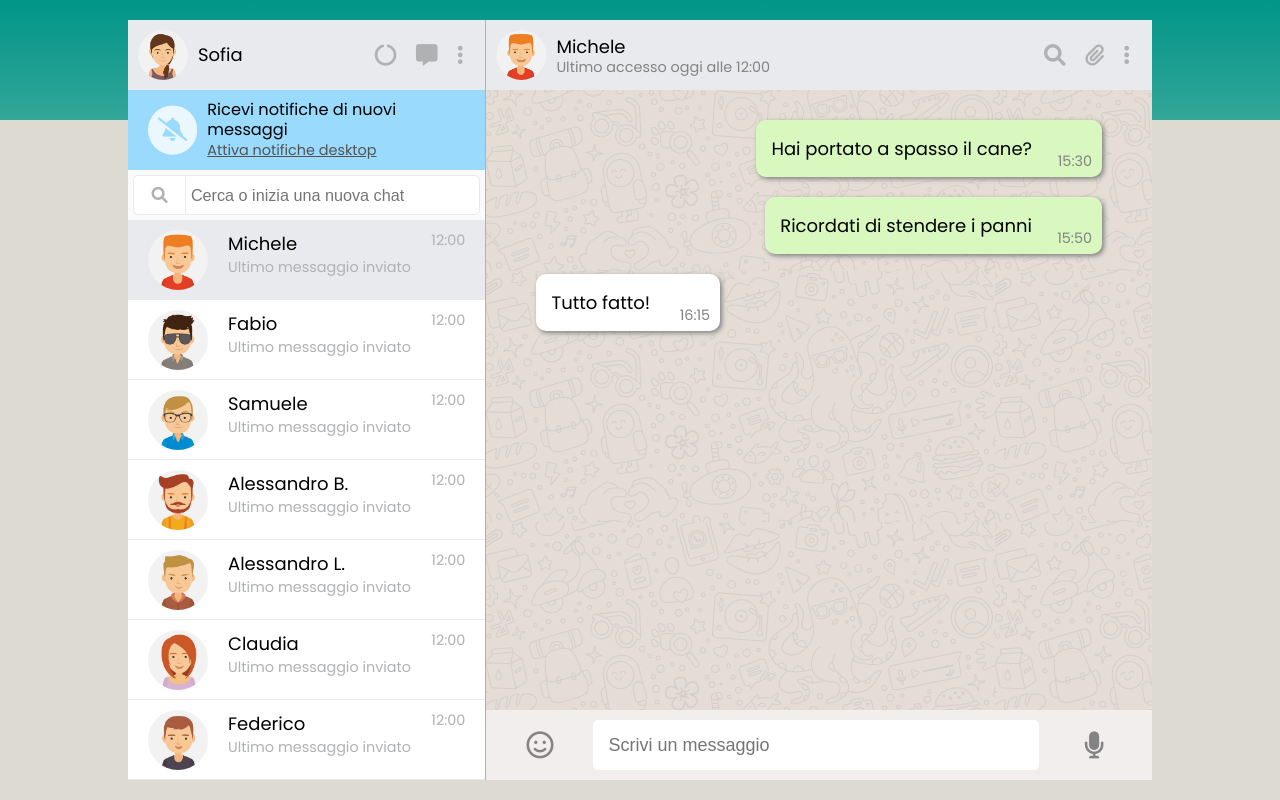
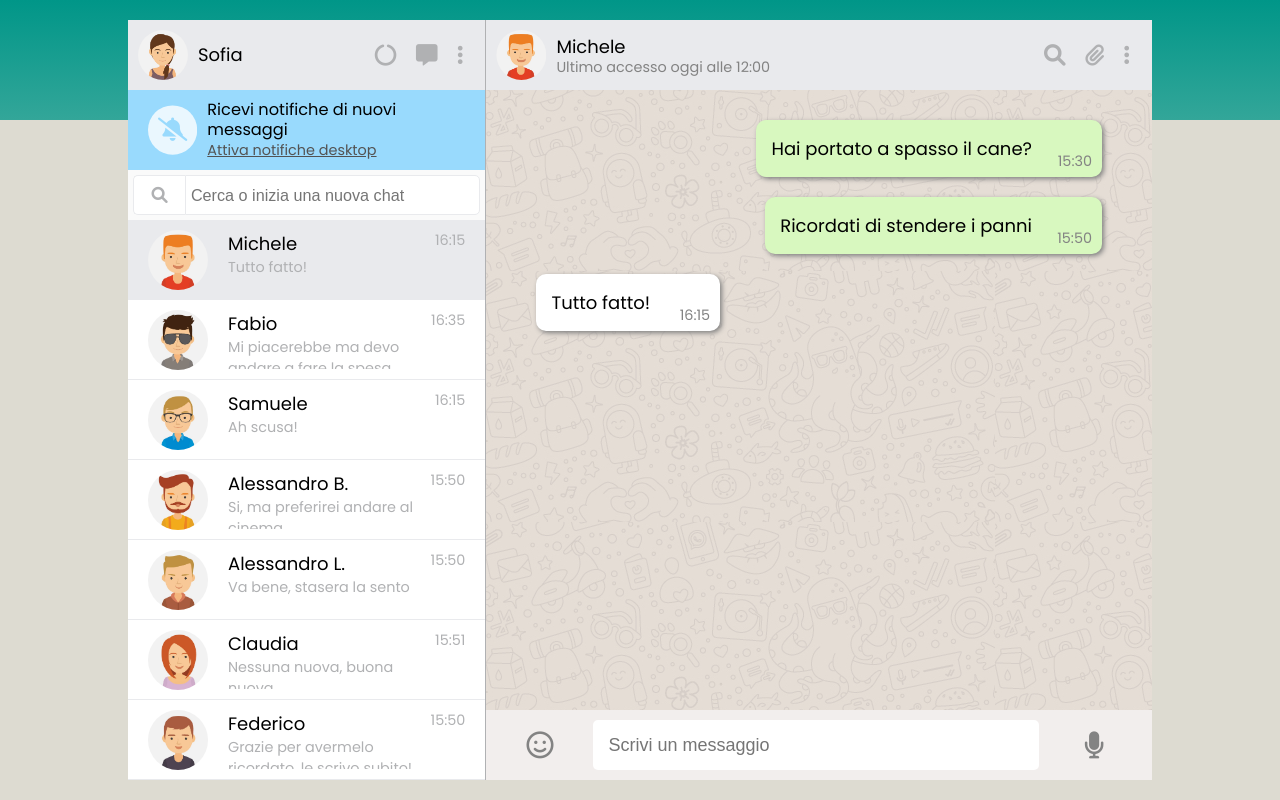
Before and after one commit to alexis39tt/vue-boolzapp, a plain HTML site: page index.html in a window 1280 px wide. Drawn offline with nearby package versions, Linux system fonts and the light colour scheme.

Commit message:
added last message and time to contacts for chat preview, to be fixed: selecting chat from filtered contacts

```diff
--- a/assets/scripts/script.js
+++ b/assets/scripts/script.js
@@ -56,7 +56,6 @@ new Vue(
                     name: 'Samuele',
                     avatar: '_3',
                     visible: false,
-                    filtered: true,
                     messages: [
                         {
                             date: '28/03/2020 10:10:40',
@@ -79,7 +78,6 @@ new Vue(
                     name: 'Alessandro B.',
                     avatar: '_4',
                     visible: false,
-                    filtered: true,
                     messages: [
                         {
                             date: '10/01/2020 15:30:55',
@@ -97,7 +95,6 @@ new Vue(
                     name: 'Alessandro L.',
                     avatar: '_5',
                     visible: false,
-                    filtered: true,
                     messages: [
                         {
                             date: '10/01/2020 15:30:55',
@@ -115,7 +112,6 @@ new Vue(
                     name: 'Claudia',
                     avatar: '_6',
                     visible: false,
-                    filtered: true,
                     messages: [
                         {
                             date: '10/01/2020 15:30:55',
@@ -138,7 +134,6 @@ new Vue(
                     name: 'Federico',
                     avatar: '_7',
                     visible: false,
-                    filtered: true,
                     messages: [
                         {
                             date: '10/01/2020 15:30:55',
@@ -156,7 +151,6 @@ new Vue(
                     name: 'Davide',
                     avatar: '_8',
                     visible: false,
-                    filtered: true,
                     messages: [
                         {
                             date: '10/01/2020 15:30:55',
@@ -181,7 +175,7 @@ new Vue(
             search: '',
             newmsg: '',
             currentchat: 0,
-            openedchat: 0
+            openedchat: 0,
         },
         methods: {
             datemodified: function (i) {
@@ -225,12 +219,22 @@ new Vue(
                 this.contacts[this.openedchat].visible = false;
                 this.openedchat = i;
                 this.contacts[i].visible = true
+                console.log(i)
             },
             searchcon: function (search) {
                 this.showncontacts = this.contacts.filter(elm => elm.name.toLocaleLowerCase().includes(search.toLocaleLowerCase()))
             },
             hidepopup: function () {
                 document.getElementById("notificationspopup").style.display = "none"
+            },
+            changetime: function(date){
+                if (date.length > 10) {
+                    newdate = date.slice(10, 16);
+                }
+                else {
+                    newdate = date.slice(0, 5)
+                }
+                return newdate;
             }
         }
     });
--- a/index.html
+++ b/index.html
@@ -51,10 +51,10 @@
                             </div>
                             <div class="contacttext">
                                 <p>{{ contact.name }}</p>
-                                <p>Ultimo messaggio inviato</p>
+                                <p>{{ contact.messages[contact.messages.length-1].message }}</p>
                             </div>
                             <div class="time">
-                                <p>12:00</p>
+                                <p>{{ changetime(contact.messages[contact.messages.length-1].date) }}</p>
                             </div>
                         </div>
                     </template>
@@ -66,10 +66,10 @@
                             </div>
                             <div class="contacttext">
                                 <p>{{ contact.name }}</p>
-                                <p>Ultimo messaggio inviato</p>
+                                <p>{{ contact.messages[contact.messages.length-1].message }}</p>
                             </div>
                             <div class="time">
-                                <p>12:00</p>
+                                <p>{{ changetime(contact.messages[contact.messages.length-1].date) }}</p>
                             </div>
                         </div>
                     </template>
```
